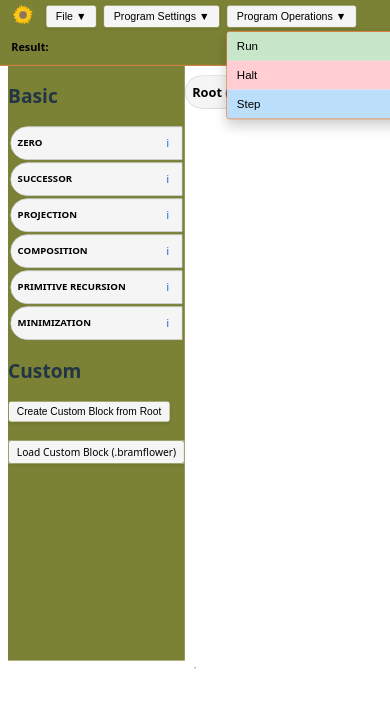
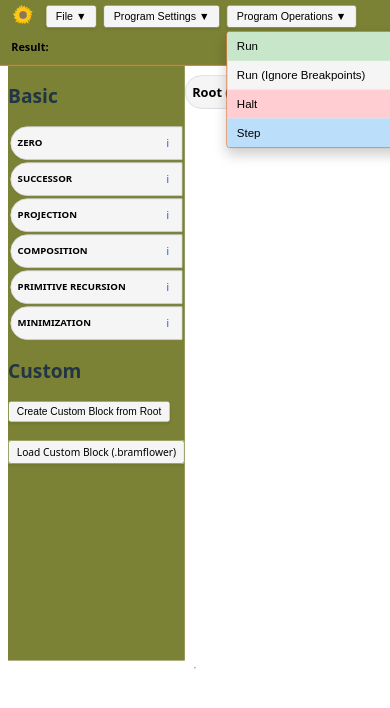
Before and after one commit to Bram-Hub/Sunflower, a React (Vite) app in the folder recursive_blocks/: page / in a window 390 px wide. Both pictures are taken after a click on the button "Program Operations ▼". Shown: the top 708 px of the page. Built offline with nearby package versions, Linux system fonts and the light colour scheme.

Commit message:
add breakpoints

```diff
--- a/recursive_blocks/src/Block.tsx
+++ b/recursive_blocks/src/Block.tsx
@@ -60,6 +60,16 @@ export function Block({ block, onUpdate, highlightedBlockId }: Props) {
       }}
     >
       <div className="block-header" style={{ gap: "0.25rem" }}>
+        <button
+          className="breakpoint-button"
+          onClick={() => {
+            onUpdate({ ...block, hasBreakpoint: !block.hasBreakpoint });
+          }}
+          title="Toggle Breakpoint"
+          style={{ color: block.hasBreakpoint ? "red" : "#ccc", border: "none", background: "none", cursor: "pointer", fontSize: "1.2em", padding: "0 0.2rem" }}
+        >
+          {block.hasBreakpoint ? "\u25CF" : "\u25CB"}
+        </button>
         <div className="block-type">{block.name || block.type.toUpperCase()}</div>
         <div className="block-error-list">
           {block.errors.map((error, index) => (
--- a/recursive_blocks/src/BlockEditor.tsx
+++ b/recursive_blocks/src/BlockEditor.tsx
@@ -29,6 +29,9 @@ export function BlockEditor() {
   const [currentResult, setCurrentResult] = useState<number | null>(null);
   const [isEvaluating, setIsEvaluating] = useState(false);
   const [evaluationSpeed, setEvaluationSpeed] = useState<number>(2);
+  const [paused, setPaused] = useState(false);
+  const pauseResolver = useRef<((value: void | PromiseLike<void>) => void) | null>(null);
+  const ignoreBreakpointsRef = useRef(false);
   const isHaltedRef = useRef(false);
   const stepQueue = useRef<(() => Promise<void>)[]>([]);
   const isStepping = useRef(false);
@@ -191,6 +194,21 @@ export function BlockEditor() {
     isHaltedRef.current = true;
     stepQueue.current = [];
     isStepping.current = false;
+
+    // resolve any pending pause so execution can proceed to throw "halted"
+    if (pauseResolver.current) {
+      pauseResolver.current();
+      pauseResolver.current = null;
+    }
+    setPaused(false);
+  };
+
+  const handleResume = () => {
+    if (pauseResolver.current) {
+      pauseResolver.current();
+      pauseResolver.current = null;
+      setPaused(false);
+    }
   };
 
   const sleep = (ms: number) => new Promise(resolve => setTimeout(resolve, ms));
@@ -246,13 +264,23 @@ export function BlockEditor() {
     }
   };
 
-  const handleRun = async () => {
+  const handleRun = async (ignoreBreakpoints: boolean = false) => {
+    // if paused, handle the "Run (Ignore Breakpoints)" case
+    if (paused && ignoreBreakpoints) {
+      ignoreBreakpointsRef.current = true;
+      handleResume();
+      return;
+    }
+
+    // if not paused, continue as usual
     if (isEvaluating) return;
     setIsEvaluating(true);
     isStepping.current = false;
     stepQueue.current = [];
     isHaltedRef.current = false;
     setCurrentResult(null);
+    ignoreBreakpointsRef.current = ignoreBreakpoints;
+
     if (!rootBlock) {
       alert("No root block to evaluate.");
       setIsEvaluating(false);
@@ -267,22 +295,29 @@ export function BlockEditor() {
       };
       const delay = speedMap[evaluationSpeed];
 
-      if (delay === 0) {
-        // Instant evaluation
-        const result = await evaluateBlock(rootBlock, inputs);
-        setCurrentResult(result);
-      } else {
-        // Step-by-step evaluation
+      // step by step evaluation
       const onStepCallback = async (block: BlockData, result: number) => {
         if (isHaltedRef.current) {
           throw new Error("Halted");
         }
         setHighlightedBlockId(block.id);
         setCurrentResult(result);
+
+        // breakpoint logic
+        if (block.hasBreakpoint && !ignoreBreakpointsRef.current) {
+          setPaused(true);
+          await new Promise<void>(resolve => {
+            pauseResolver.current = resolve;
+          });
+          setPaused(false);
+        }
+
+        if (delay > 0) {
           await sleep(delay);
+        }
       };
       await stepBlock(rootBlock, inputs, onStepCallback);
-      }
+
     } catch (error: any) {
       if (error.message !== "Halted") {
         alert(`Error: ${error.message}`);
@@ -290,6 +325,8 @@ export function BlockEditor() {
     } finally {
       setHighlightedBlockId(null);
       setIsEvaluating(false);
+      setPaused(false);
+      ignoreBreakpointsRef.current = false;
     }
   };
 
@@ -307,7 +344,10 @@ export function BlockEditor() {
 
         loadInputRef={loadInputRef}
 
-        onRun={handleRun}
+        onRun={() => handleRun(false)}
+        onRunIgnoreBreakpoints={() => handleRun(true)}
+        onResume={handleResume}
+        paused={paused}
         onHalt={handleHalt}
         onStep={handleStep}
         inputCount={inputCount}
--- a/recursive_blocks/src/BlockUtil.tsx
+++ b/recursive_blocks/src/BlockUtil.tsx
@@ -10,6 +10,7 @@ export interface BlockData {
   children: Array<BlockSlot>; // e.g., { condition: Block, then: Block }
   collapsed: boolean;
   immutable: boolean;
+  hasBreakpoint?: boolean;
   num_values?: Array<{ name: string; value: number }>; // e.g., { name: "n", value: 5 }
   inputCount: number;
   depth: number;
--- a/recursive_blocks/src/Toolbar.tsx
+++ b/recursive_blocks/src/Toolbar.tsx
@@ -6,8 +6,11 @@ interface ToolbarProps {
   onLoad: (event: React.ChangeEvent<HTMLInputElement>) => void;
   loadInputRef: React.RefObject<HTMLInputElement | null>;
   onRun: () => void;
+  onRunIgnoreBreakpoints: () => void;
   onHalt: () => void;
   onStep: () => void;
+  onResume: () => void;
+  paused: boolean;
   inputCount: number;
   onInputCountChange: (count: number) => void;
   inputs: number[];
@@ -24,8 +27,11 @@ export function Toolbar({
   onLoad,
   loadInputRef,
   onRun,
+  onRunIgnoreBreakpoints,
   onHalt,
   onStep,
+  onResume,
+  paused,
   inputCount,
   onInputCountChange,
   inputs,
@@ -155,8 +161,17 @@ export function Toolbar({
         </button>
         {openMenu === 'operations' && (
           <div className="dropdown-menu" onClick={(e) => e.stopPropagation()}>
-            <button onClick={() => { onRun(); closeMenus(); }} className="menu-item evaluate-button-menu">
-              Run
+            {paused ? (
+              <button onClick={() => { onResume(); closeMenus(); }} className="menu-item evaluate-button-menu">
+                Resume
+              </button>
+            ) : (
+              <button onClick={() => { onRun(); closeMenus(); }} className="menu-item evaluate-button-menu">
+                Run
+              </button>
+            )}
+            <button onClick={() => { onRunIgnoreBreakpoints(); closeMenus(); }} className="menu-item">
+              Run (Ignore Breakpoints)
             </button>
             <button onClick={() => { onHalt(); closeMenus(); }} className="menu-item halt-button-menu">
               Halt
```
Lines whose indentation alone changed are shown as unchanged.
